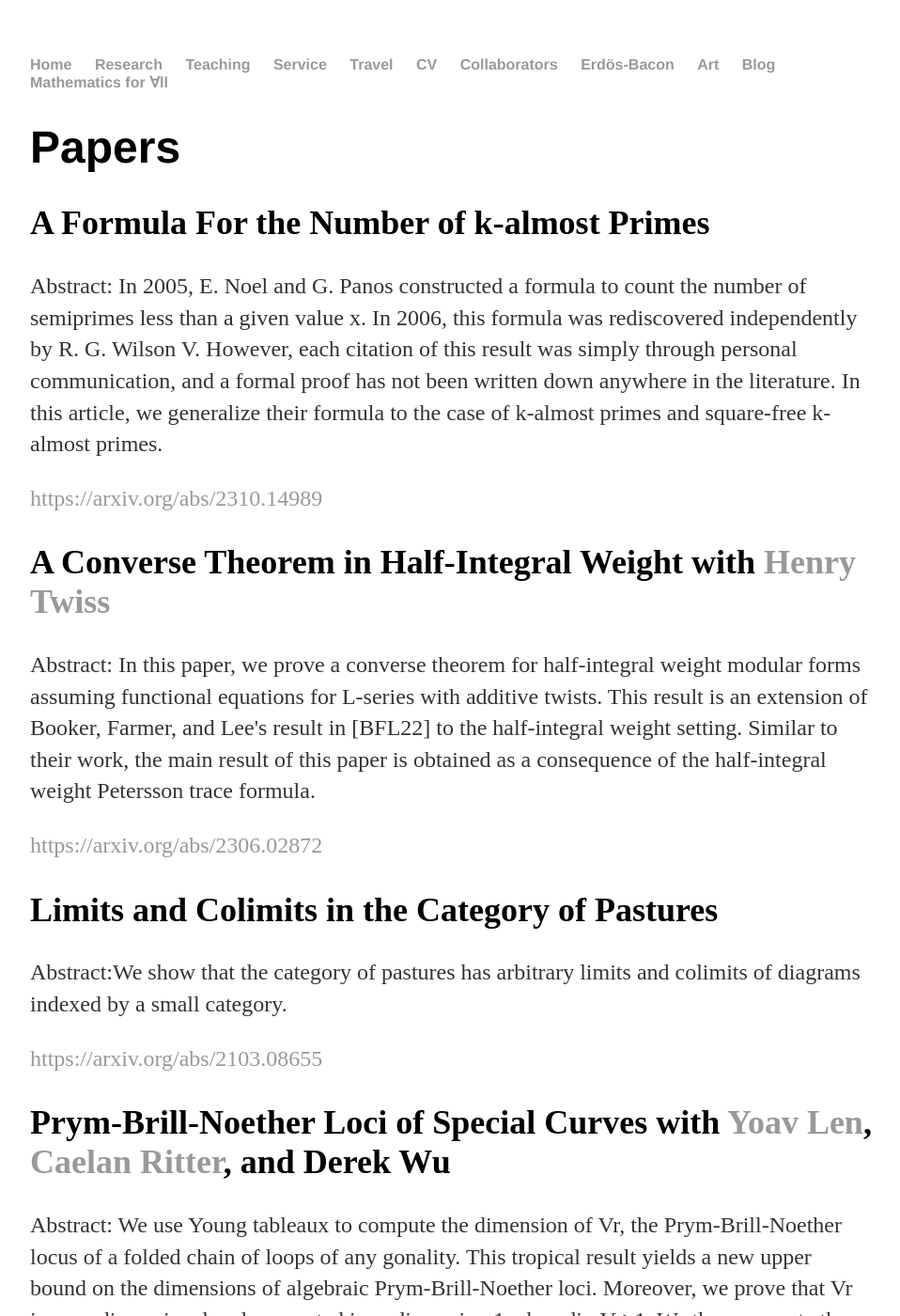
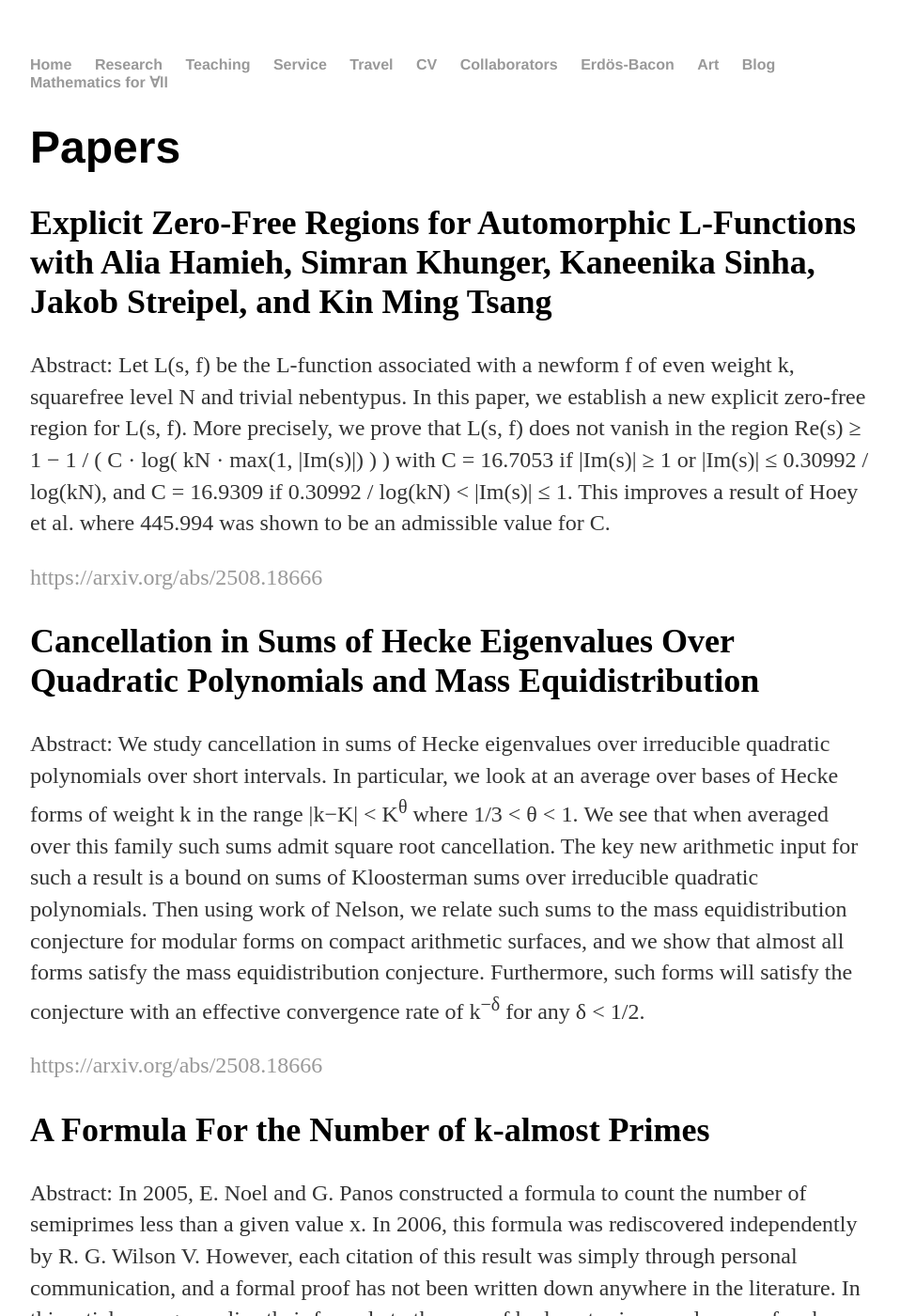
Before and after one commit to stevenecreech/stevenecreech.github.io, a Jekyll site: the page built from research/index.html, in a window 1280 px wide and 1400 px high. Shown: the whole window at 94% size, without its empty margins (160-1118 px from the left). Built offline with Jekyll 4.4.1, drawn with Linux system fonts in a browser that asks for light colours; Markdown is read by kramdown in place of the engine named in the settings; some of the changed text lies outside the part shown.

Commit message:
Update index.html

```diff
--- a/research/index.html
+++ b/research/index.html
@@ -4,6 +4,36 @@ title: Steven Creech Research
 ---
 <div class="blurb">
 	<h1>Papers</h1>
+
+	<font size="+2"><h2>Explicit Zero-Free Regions for Automorphic L-Functions with Alia Hamieh,
+		Simran Khunger, Kaneenika Sinha, Jakob Streipel, and Kin Ming Tsang</h2></font>
+
+	<p>Abstract: Let L(s, f) be the L-function associated with a newform f of even weight k, squarefree level N and
+  trivial nebentypus. In this paper, we establish a new explicit zero-free region for L(s, f).
+  More precisely, we prove that L(s, f) does not vanish in the region
+  Re(s) ≥ 1 − 1 / ( C · log( kN · max(1, |Im(s)|) ) )
+  with C = 16.7053 if |Im(s)| ≥ 1 or |Im(s)| ≤ 0.30992 / log(kN), and
+  C = 16.9309 if 0.30992 / log(kN) &lt; |Im(s)| ≤ 1.
+  This improves a result of Hoey et al. where 445.994 was shown to be an admissible value for C.
+	</p>
+
+
+	<p><a href = "https://arxiv.org/abs/2508.18666">https://arxiv.org/abs/2508.18666</a></p>
+
+	<font size="+2"><h2>Cancellation in Sums of Hecke Eigenvalues Over Quadratic Polynomials and Mass Equidistribution</h2></font>
+
+	<p>Abstract: We study cancellation in sums of Hecke eigenvalues over irreducible quadratic polynomials
+		over short intervals. In particular, we look at an average over bases of Hecke forms of weight k in
+		the range |k−K| &lt K<sup>θ</sup> where 1/3 &lt θ &lt 1. We see that when averaged over this family such sums admit square
+		root cancellation. The key new arithmetic input for such a result is a bound on sums of Kloosterman sums
+		over irreducible quadratic polynomials. Then using work of Nelson, we relate such sums to the mass
+		equidistribution conjecture for modular forms on compact arithmetic surfaces, and we show that almost all
+		forms satisfy the mass equidistribution conjecture. Furthermore, such forms will satisfy the conjecture
+		with an effective convergence rate of k<sup>−δ</sup> for any δ &lt 1/2.
+	</p>
+
+
+	<p><a href = "https://arxiv.org/abs/2508.18666">https://arxiv.org/abs/2508.18666</a></p>
 
 	<font size="+2"><h2>A Formula For the Number of k-almost Primes</h2></font>
 
@@ -18,7 +48,7 @@ title: Steven Creech Research
 
 	<p><a href = "https://arxiv.org/abs/2310.14989">https://arxiv.org/abs/2310.14989</a></p>
 
-	<font size="+2"><h2>A Converse Theorem in Half-Integral Weight with <a href="https://www.henrytwiss.com/">Henry Twiss</a></h2></font>
+	<font size="+2"><h2>A Converse Theorem in Half-Integral Weight with <a href="https://www.henrytwiss.com/">Henry Twiss</a> (Submitted to Journal of Number Theory)</h2></font>
 	<p>Abstract: In this paper, we prove a converse theorem for half-integral
 	weight modular forms assuming functional equations for L-series with additive
 	twists. This result is an extension of Booker, Farmer, and Lee's result in [BFL22]
```
